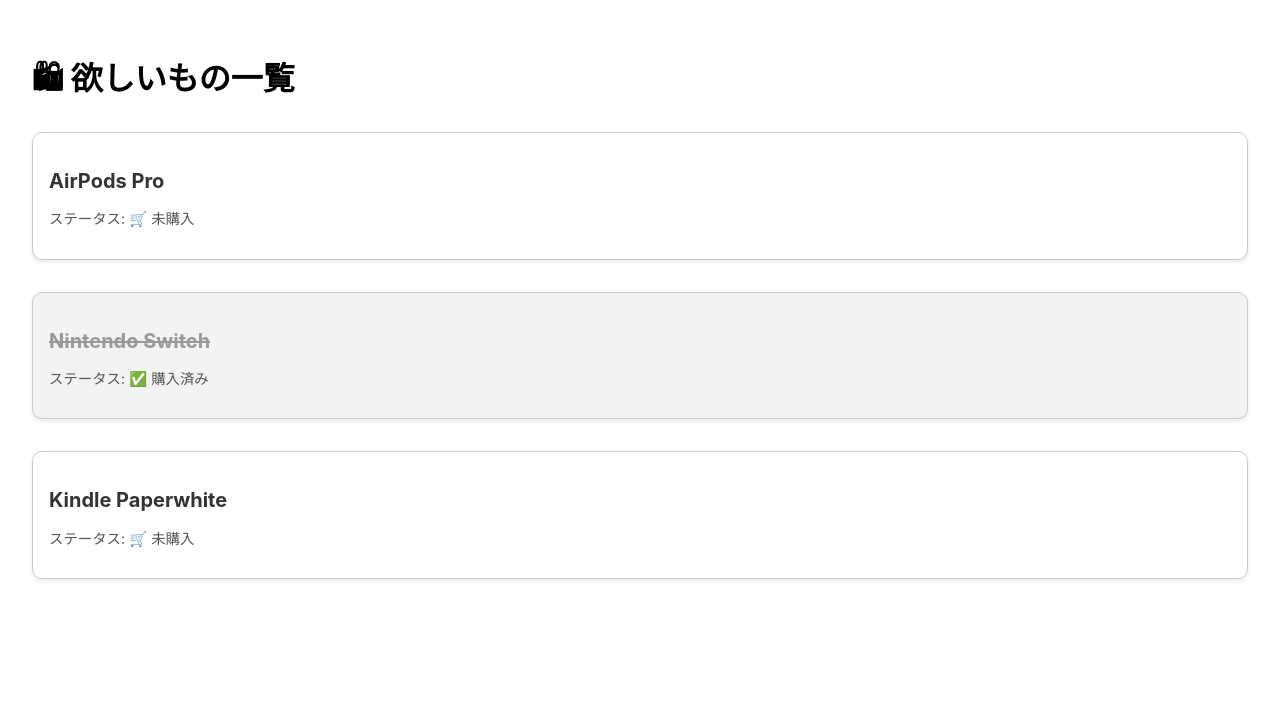
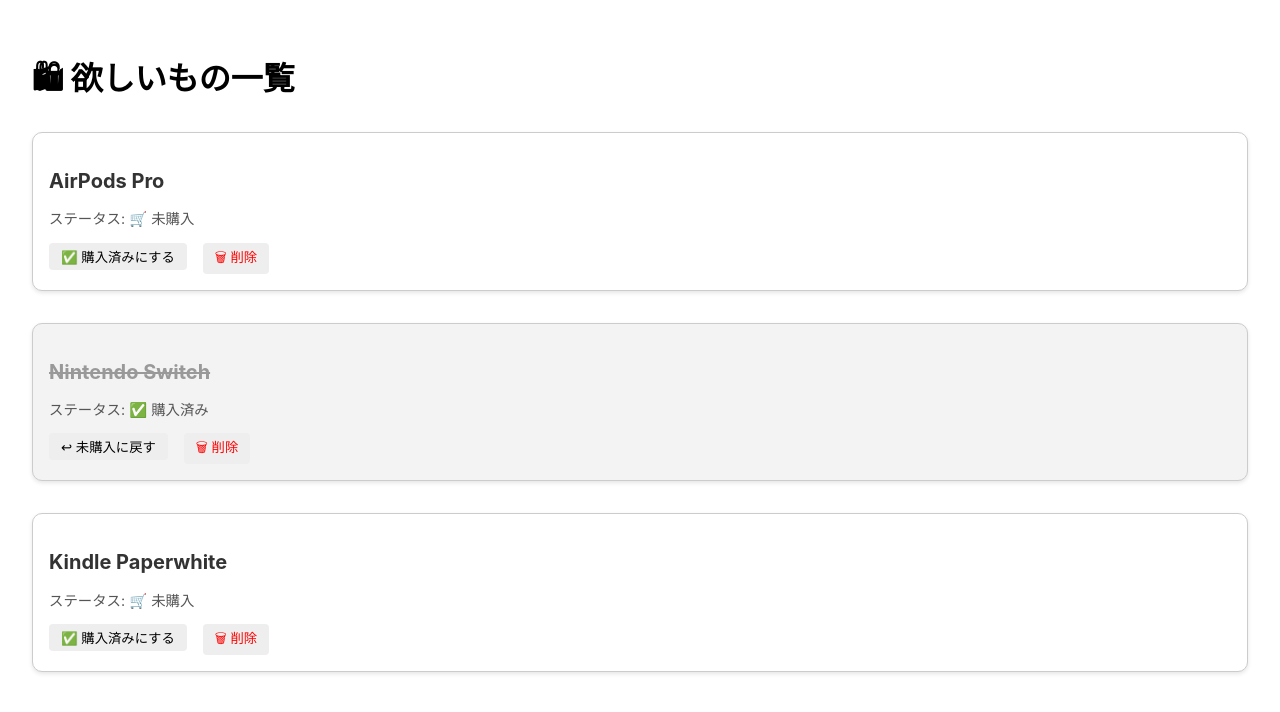
Before and after one commit to Kai-Nakamura10/wishlist-app, a React (Vite) app: page /wishlist in a window 1280 px wide. Shown: the top 712 px of the page. Built offline with nearby package versions, Linux system fonts and the light colour scheme.

Commit message:
削除機能を追加

```diff
--- a/src/features/wishlist/WishlistPage.tsx
+++ b/src/features/wishlist/WishlistPage.tsx
@@ -1,8 +1,9 @@
-import WishlistList from './containers/WishlistContainer.tsx';
-import { useWishlist } from './hooks/useWishlist.ts';
+// src/features/wishlist/WishlistPage.tsx
+import WishlistList from './containers/WishlistContainer';
+import { useWishlist } from './hooks/useWishlist';
 
 export default function WishlistPage() {
-    const { items, isLoading } = useWishlist();
+  const { items, isLoading, handleToggle, handleDelete } = useWishlist();
 
   return (
     <div style={{ padding: '2rem' }}>
@@ -10,7 +11,11 @@
       {isLoading ? (
         <p>読み込み中...</p>
       ) : (
-                <WishlistList items={items} />
+        <WishlistList
+          items={items}
+          onToggle={handleToggle}
+          onDelete={handleDelete}
+        />
       )}
     </div>
   );
--- a/src/features/wishlist/components/WishlistCard.tsx
+++ b/src/features/wishlist/components/WishlistCard.tsx
@@ -3,21 +3,27 @@
 
 type Props = {
     item: WishlistItem;
+    onToggle: (id: string) => void;
+    onDelete: (id: string) => void;
 };
 
-export default function WishlistCard({ item }: Props) {
+export default function WishlistCard({ item, onToggle, onDelete }: Props) {
     return (
-        <div
-            className={`${styles.card} ${item.bought ? styles.bought : ''}`}
-        >
-            <h3
-                className={`${styles.title} ${item.bought ? styles.bought : ''}`}
-            >
+        <div className={`${styles.card} ${item.bought ? styles.bought : ''}`}>
+            <h3 className={`${styles.title} ${item.bought ? styles.bought : ''}`}>
                 {item.name}
             </h3>
             <p className={styles.status}>
                 ステータス: {item.bought ? '✅ 購入済み' : '🛒 未購入'}
             </p>
+            <div className={styles.actions}>
+                <button onClick={() => onToggle(item.id)}>
+                    {item.bought ? '↩ 未購入に戻す' : '✅ 購入済みにする'}
+                </button>
+                <button onClick={() => onDelete(item.id)} style={{ marginLeft: '1rem', color: 'red' }}>
+                    🗑 削除
+                </button>
+            </div>
         </div>
     );
 }
--- a/src/features/wishlist/containers/WishlistContainer.tsx
+++ b/src/features/wishlist/containers/WishlistContainer.tsx
@@ -1,18 +1,26 @@
+// src/features/wishlist/containers/WishlistList.tsx
 import type { WishlistItem } from "../types";
 import WishlistCard from '../components/WishlistCard';
 import styles from '../styles/WishlistContainer.module.css';
 
 type Props = {
   items: WishlistItem[];
+  onToggle: (id: string) => void;
+  onDelete: (id: string) => void;
 };
 
-export default function WishlistList({ items }: Props) {
+export default function WishlistList({ items, onToggle, onDelete }: Props) {
   if (items.length === 0) return <p>欲しいものはありません。</p>;
 
   return (
     <div className={styles.listContainer}>
       {items.map((item) => (
-                <WishlistCard key={item.id} item={item} />
+        <WishlistCard
+          key={item.id}
+          item={item}
+          onToggle={onToggle}
+          onDelete={onDelete}
+        />
       ))}
     </div>
   );
--- a/src/features/wishlist/hooks/useWishlist.ts
+++ b/src/features/wishlist/hooks/useWishlist.ts
@@ -1,19 +1,31 @@
-import { useEffect, useState } from 'react';
+// src/features/wishlist/hooks/useWishlist.ts
+import { useState, useEffect } from 'react';
 import type { WishlistItem } from '../types';
-import { mockWishlist } from '../mocks/task.ts';
+import { mockWishlist } from '../mocks/task';
 
 export const useWishlist = () => {
   const [items, setItems] = useState<WishlistItem[]>([]);
   const [isLoading, setIsLoading] = useState(true);
 
   useEffect(() => {
-        const timrout = setTimeout(() => {
+    const timeout = setTimeout(() => {
       setItems(mockWishlist);
       setIsLoading(false);
     }, 500);
-
-        return () => clearTimeout(timrout);
+    return () => clearTimeout(timeout);
   }, []);
 
-    return {items, isLoading};
+  const handleToggle = (id: string) => {
+    setItems((prev) =>
+      prev.map((item) =>
+        item.id === id ? { ...item, bought: !item.bought } : item
+      )
+    );
   };
+
+  const handleDelete = (id: string) => {
+    setItems((prev) => prev.filter((item) => item.id !== id));
+  };
+
+  return { items, isLoading, handleToggle, handleDelete };
+};
--- a/src/features/wishlist/styles/WishlistCard.module.css
+++ b/src/features/wishlist/styles/WishlistCard.module.css
@@ -26,3 +26,19 @@
     font-size: 0.9rem;
     color: #555;;
 }
+
+.actions {
+    margin-top: 0.5rem;
+}
+
+.actions button {
+    padding: 0.25rem 0.75rem;
+    border: none;
+    border-radius: 4px;
+    cursor: pointer;
+    background-color: #eee;
+}
+
+.actions button:hover {
+    background-color: #ddd;;
+}
```
Lines whose indentation alone changed are shown as unchanged.
